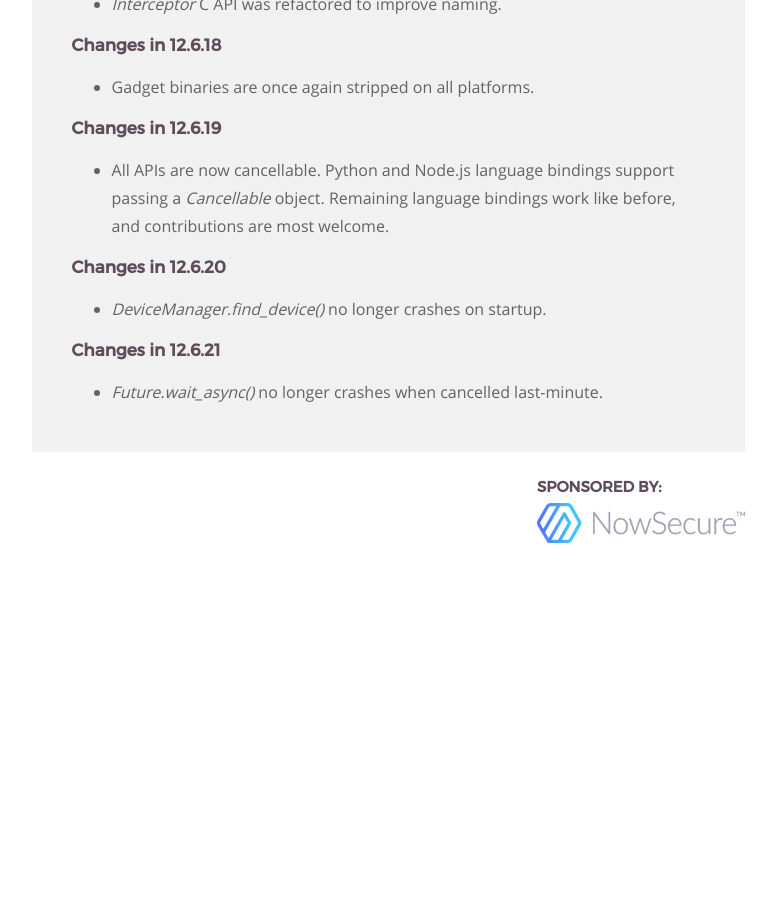
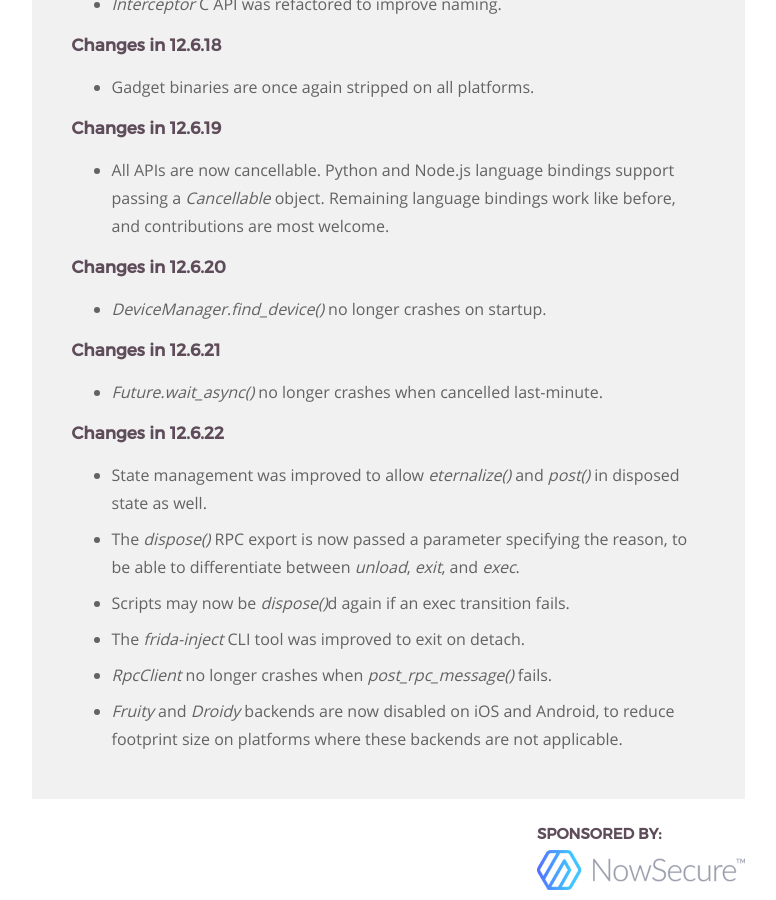
Before and after one commit to frida/frida-website, a Jekyll site: the page built from _posts/2019-05-28-frida-12-6-released.markdown, in a window 1280 px wide and 900 px high, scrolled down 4604 px. Shown: the whole window, without its empty margins (364-1140 px from the left). Built offline with Jekyll 4.4.1, drawn with Linux system fonts in a browser that asks for light colours; before the commit the page ends 5157 px from its top, so only the background shows below that.

Commit message:
Summarize changes in 12.6.22

```diff
--- a/_posts/2019-05-28-frida-12-6-released.markdown
+++ b/_posts/2019-05-28-frida-12-6-released.markdown
@@ -199,6 +199,18 @@ Enjoy!
 
 - *Future.wait_async()* no longer crashes when cancelled last-minute.
 
+### Changes in 12.6.22
+
+- State management was improved to allow *eternalize()* and *post()* in disposed
+  state as well.
+- The *dispose()* RPC export is now passed a parameter specifying the reason,
+  to be able to differentiate between *unload*, *exit*, and *exec*.
+- Scripts may now be *dispose()*d again if an exec transition fails.
+- The *frida-inject* CLI tool was improved to exit on detach.
+- *RpcClient* no longer crashes when *post_rpc_message()* fails.
+- *Fruity* and *Droidy* backends are now disabled on iOS and Android, to reduce
+  footprint size on platforms where these backends are not applicable.
+
 
 [Jake Van Dyke]: https://twitter.com/giantpune
 [Giovanni Rocca]: https://twitter.com/iGio90
```
